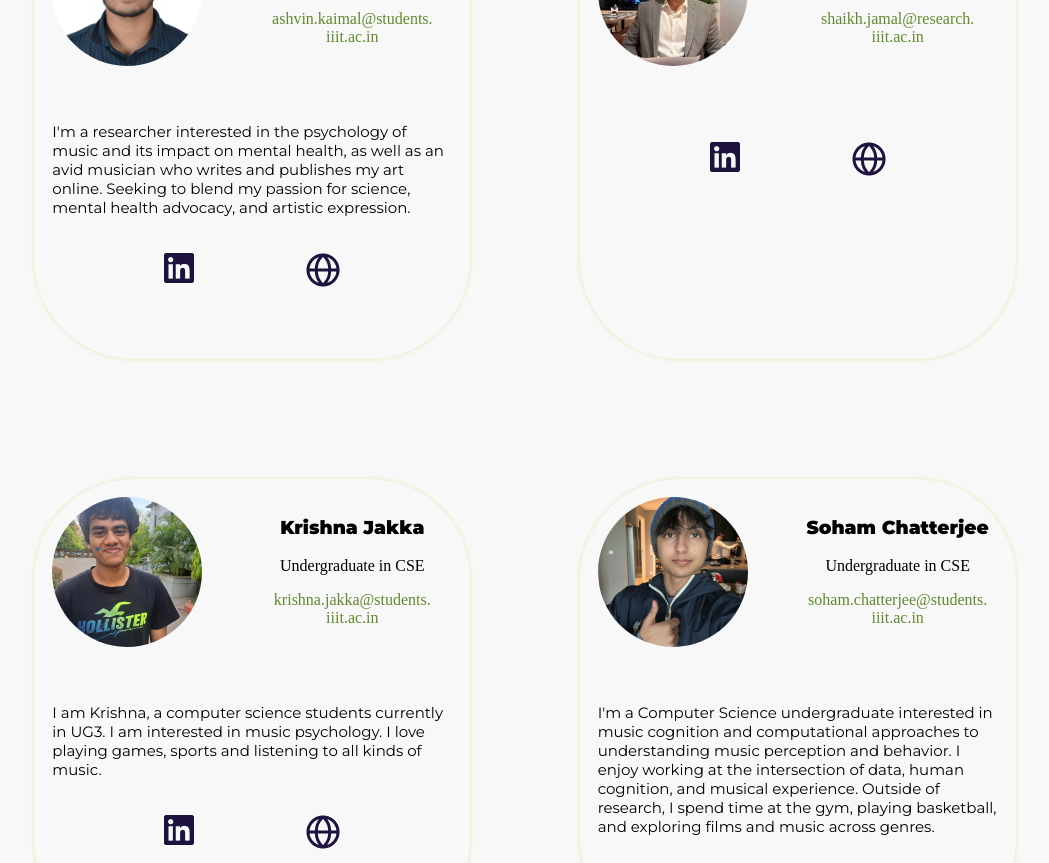
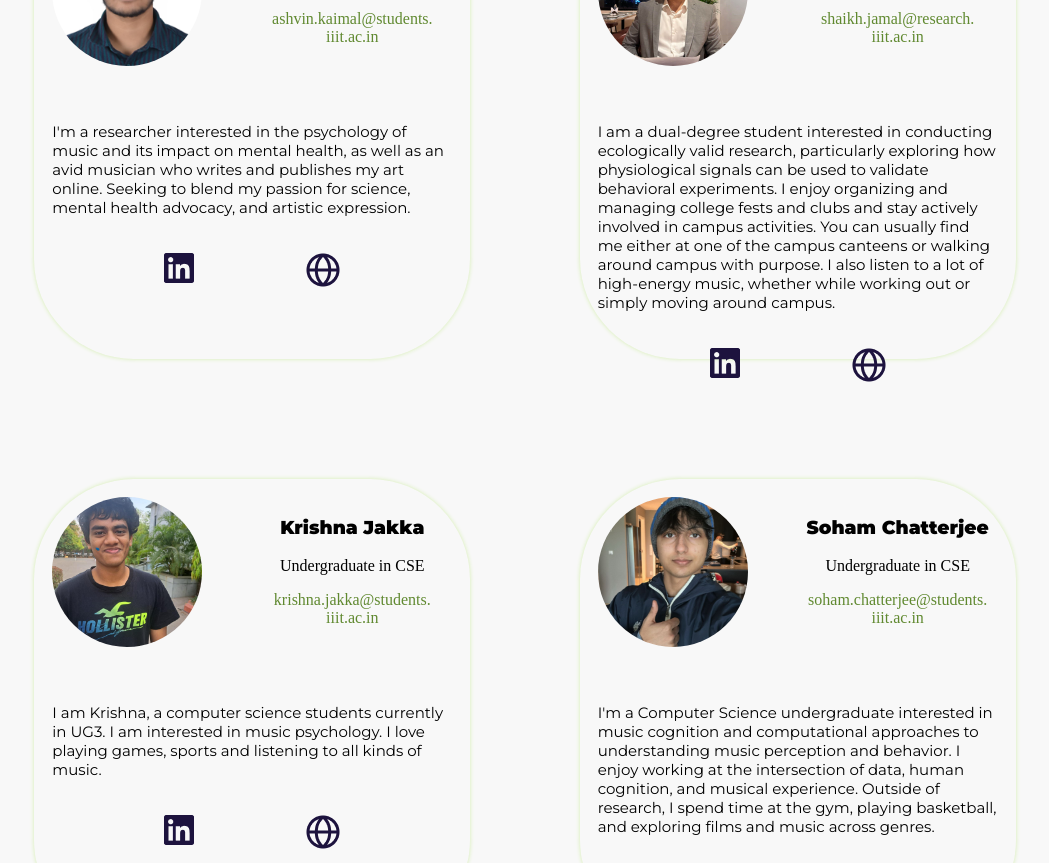
Before and after one commit to lalit-mo/mcg-web, a React (Create React App) app: page /mem in a window 1280 px wide. Shown: the part 3720-4583 px from the top of the page, without its empty margins (115-1164 px from the left). Built offline with nearby package versions, Linux system fonts and the light colour scheme.

Commit message:
added desc for members

```diff
--- a/src/Members/Members.jsx
+++ b/src/Members/Members.jsx
@@ -491,7 +491,16 @@ function Members() {
             </p>
           </div>
           <div className="intro">
-            <p></p>
+            <p>
+              I am a dual-degree student interested in conducting ecologically
+              valid research, particularly exploring how physiological signals
+              can be used to validate behavioral experiments. I enjoy organizing
+              and managing college fests and clubs and stay actively involved in
+              campus activities. You can usually find me either at one of the
+              campus canteens or walking around campus with purpose. I also
+              listen to a lot of high-energy music, whether while working out or
+              simply moving around campus.
+            </p>
           </div>
 
           <div className="links-out">
@@ -504,7 +513,6 @@ function Members() {
             </a>
           </div>
         </div>
-
 
         {/* Krishna Jakka */}
         <div className="profileCard">
```
